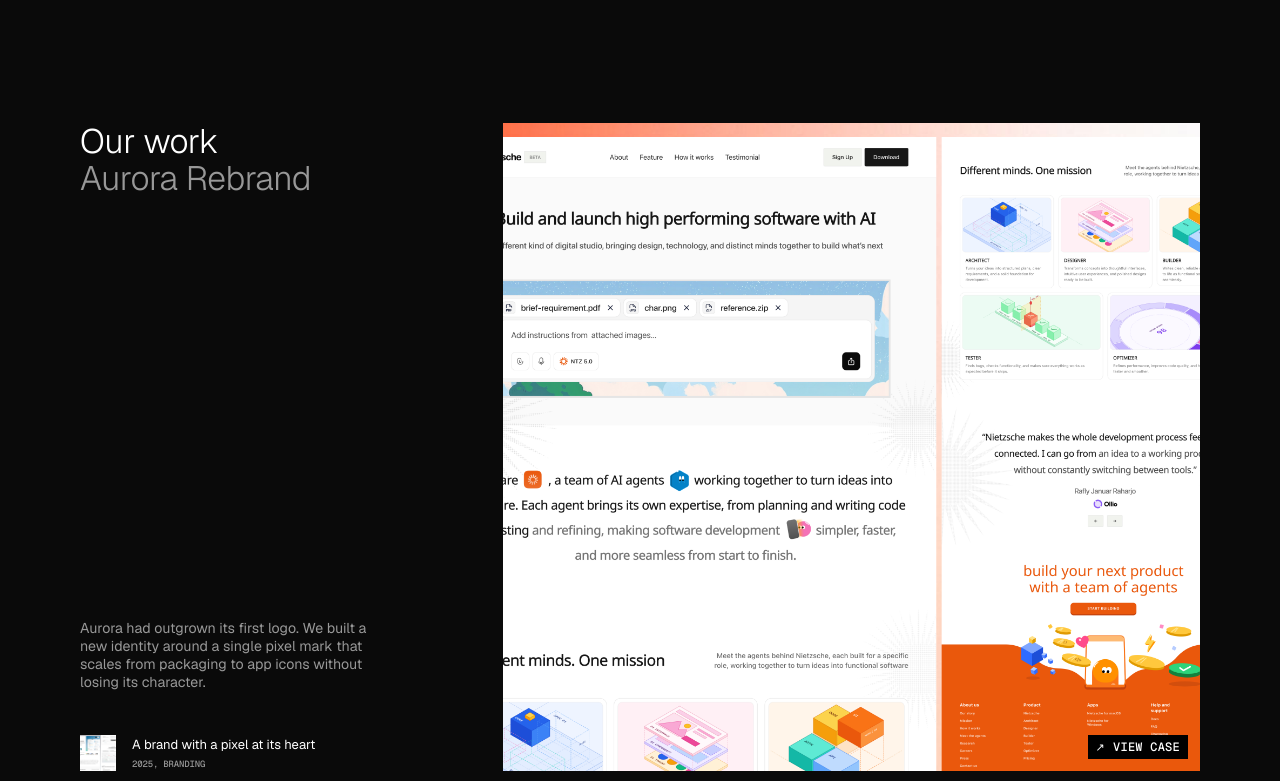
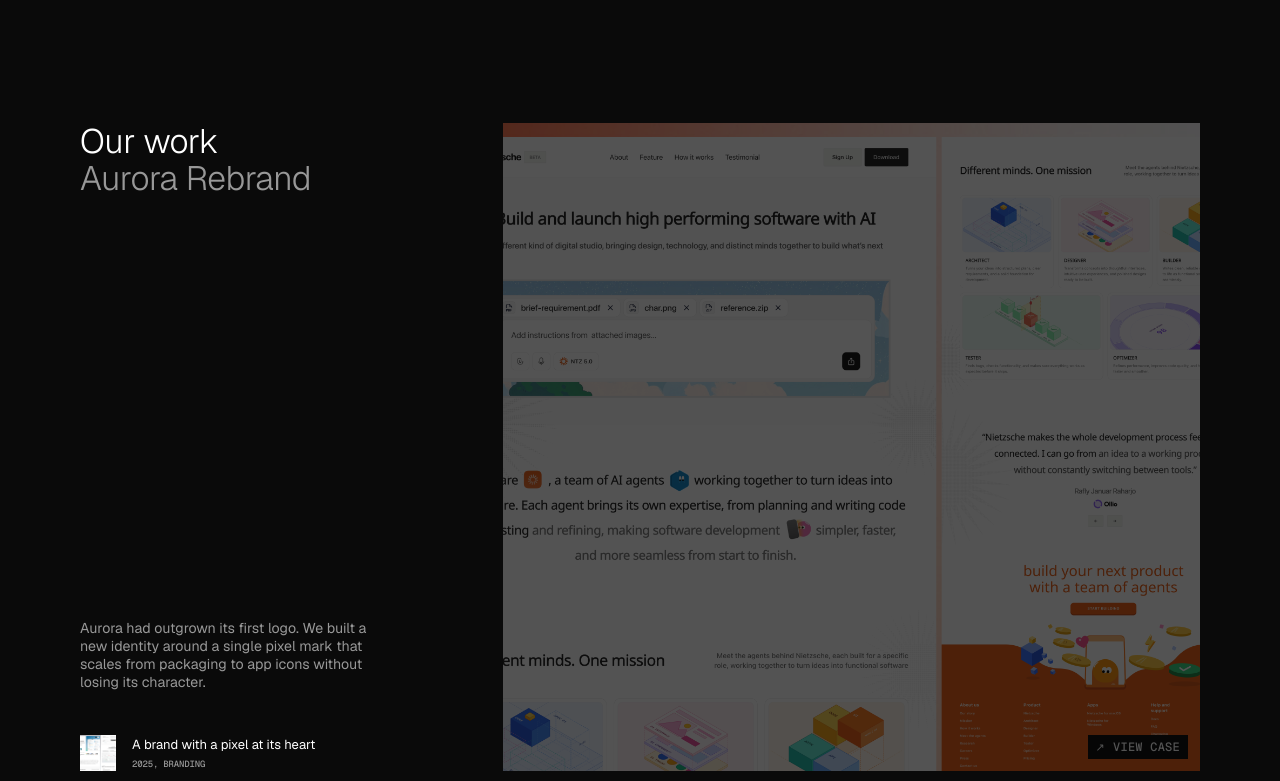
Before and after one commit to RaflyJanuarRaharjo/lowkeystudio, a Next.js app: page / in a window 1280 px wide. Shown: the part 5440-6221 px from the top of the page. Built offline with nearby package versions, Linux system fonts and the light colour scheme.

Commit message:
Portfolio: dim images that are not in view

```diff
--- a/components/Projects/Projects.module.css
+++ b/components/Projects/Projects.module.css
@@ -137,6 +137,15 @@
   overflow: hidden;
   background: var(--color-card);
   cursor: none; /* diganti label "View case" */
+  /* Gambar yang tidak sedang dilihat dibuat redup */
+  opacity: 0.3;
+  transition: opacity 0.6s ease;
+}
+
+/* Gambar yang sedang dilihat (di tengah layar) tampil penuh */
+.itemCurrent,
+.item:hover {
+  opacity: 1;
 }
 
 .itemInner {
--- a/components/Projects/Projects.tsx
+++ b/components/Projects/Projects.tsx
@@ -119,7 +119,7 @@ export default function Projects() {
                 itemRefs.current[i] = el;
               }}
               href="#portfolio"
-              className={styles.item}
+              className={`${styles.item} ${i === active ? styles.itemCurrent : ""}`}
               onMouseMove={onMove}
               aria-label={`View case: ${p.title}`}
             >
```
